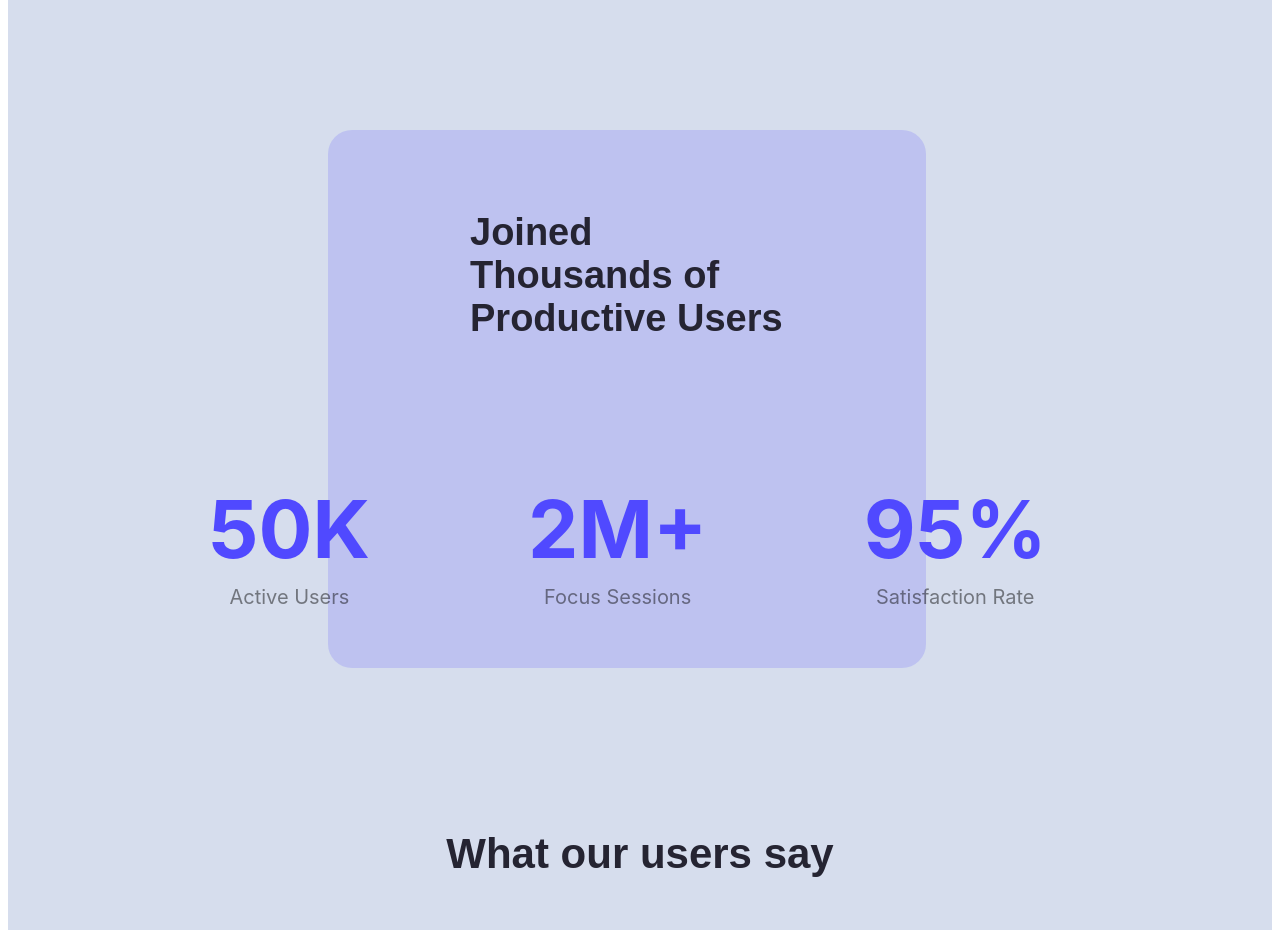
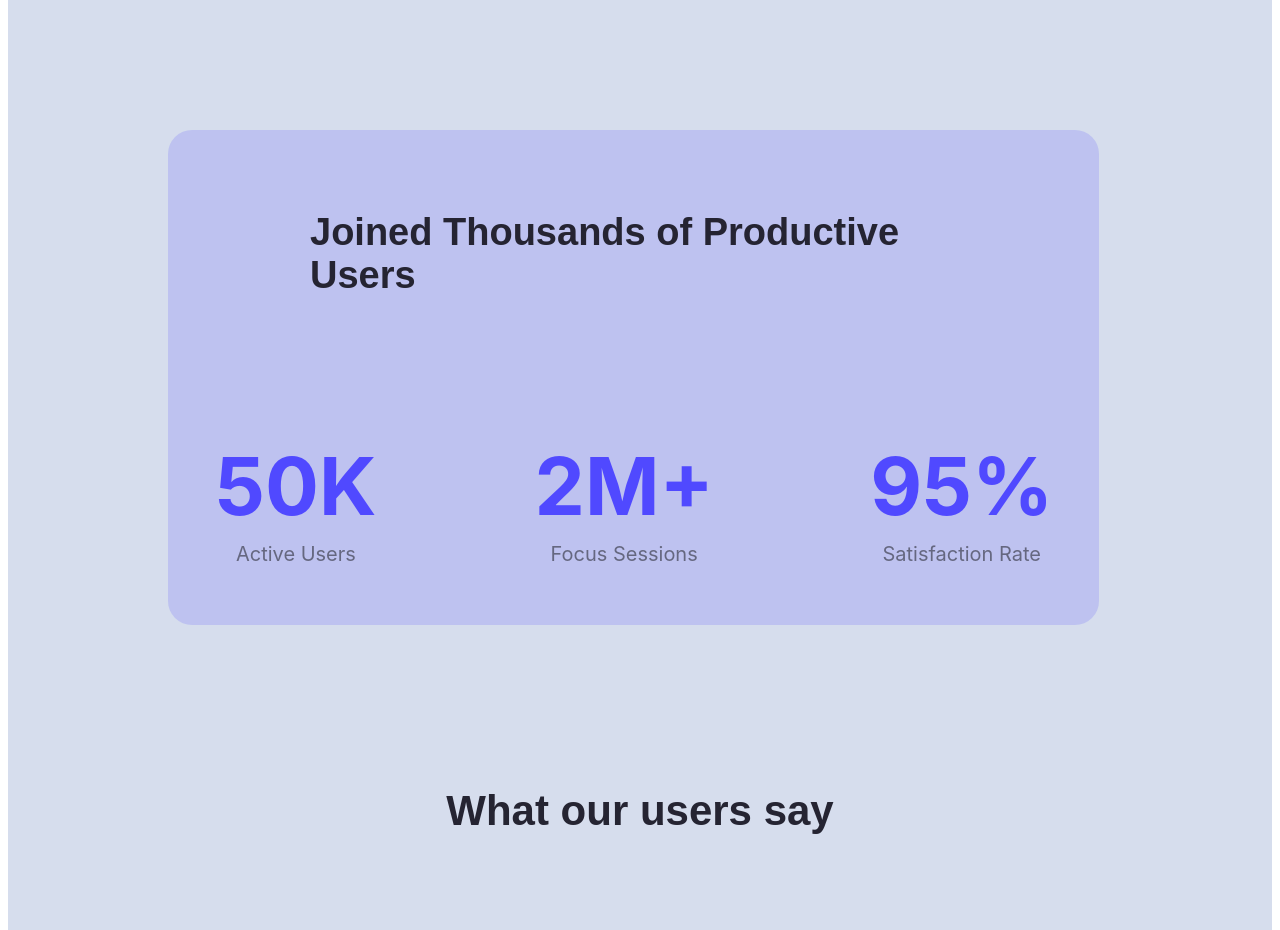
Before and after one commit to crackhead6474/web-flow, a plain HTML site: page index.html in a window 1280 px wide. Shown: the part 1260-2190 px from the top of the page. Drawn offline with Linux system fonts and the light colour scheme.

Commit message:
adjusted 1 margin

```diff
--- a/styles/styles.css
+++ b/styles/styles.css
@@ -448,9 +448,7 @@ header {
     margin: 0 124px 176px 77px;
 }
 
-.con1-sec {
-    margin: 0 173px 127px 160px;
-}
+
 
 .con2-sec {
     margin: 0 150px 137px;
```
